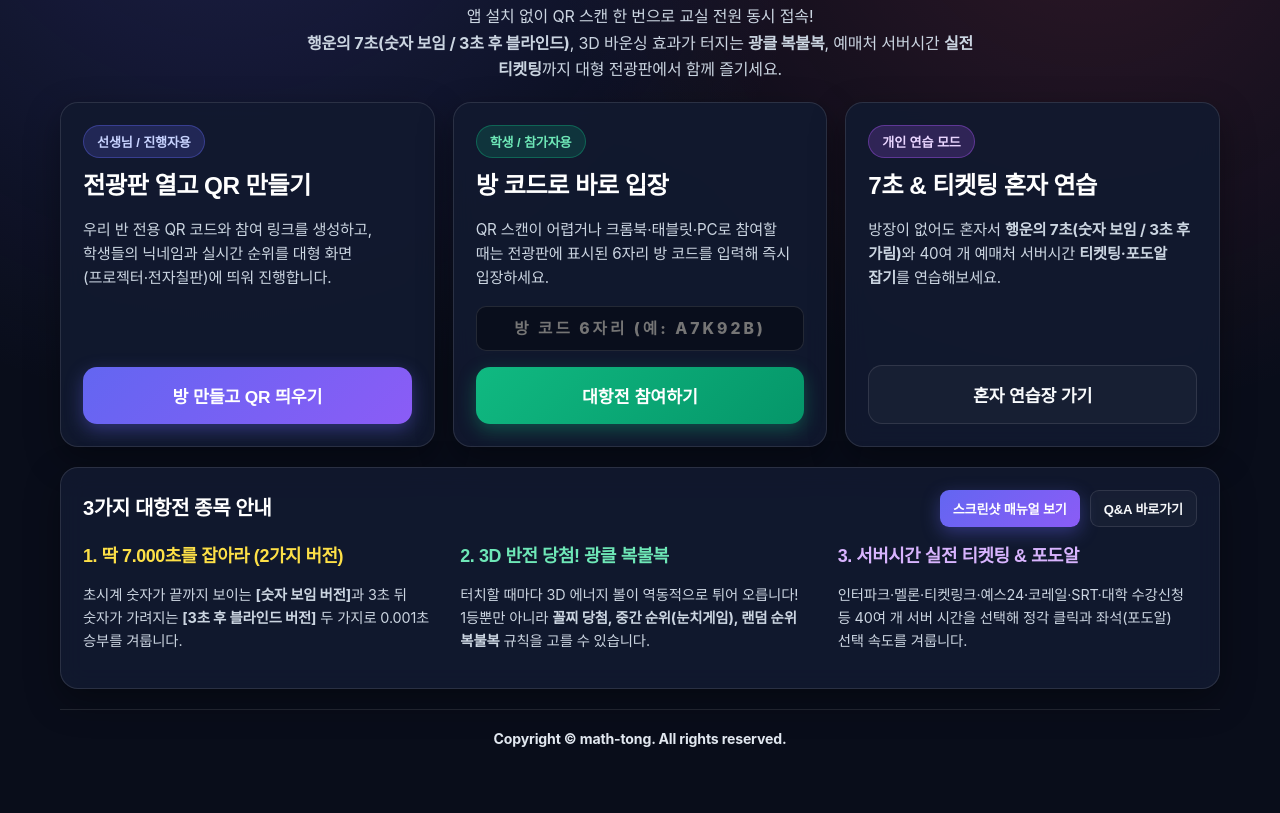
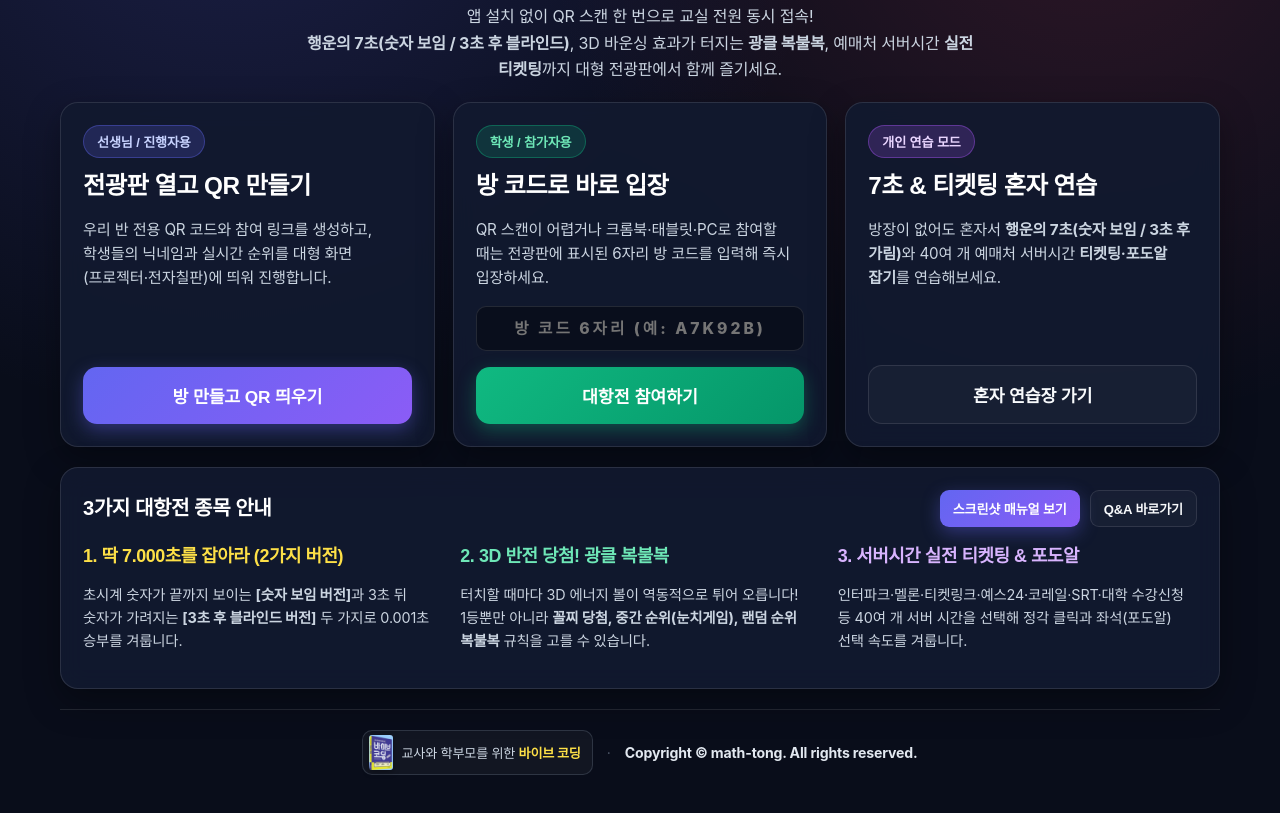
Before and after one commit to t98advisor1/7lucky, a website: page public/index.html in a window 1280 px wide. Shown: the part 327-1140 px from the top of the page. Drawn offline with Linux system fonts and the light colour scheme; no server answers; a web font is replaced by a local one.

Commit message:
feat: add Vibe Coding book link with cover before copyright in all footers

```diff
--- a/public/index.html
+++ b/public/index.html
@@ -141,8 +141,13 @@
 
     <!-- Footer -->
     <footer class="text-center mt-3" style="padding: 20px 10px 0; border-top: 1px solid var(--border); font-size: 0.88rem; color: var(--text-muted);">
-      <div style="font-weight: 700; color: #e2e8f0;">
-        Copyright © math-tong. All rights reserved.
+      <div class="footer-brand-row">
+        <a class="book-mini" href="https://vibecoding25.notion.site" target="_blank" rel="noopener noreferrer">
+          <img src="/vibecoding-book-cover.png" alt="교사와 학부모를 위한 바이브 코딩 표지" />
+          <span>교사와 학부모를 위한 <b>바이브 코딩</b></span>
+        </a>
+        <span class="footer-sep">·</span>
+        <span style="font-weight: 700; color: #e2e8f0;">Copyright © math-tong. All rights reserved.</span>
       </div>
     </footer>
   </div>
--- a/public/styles.css
+++ b/public/styles.css
@@ -704,3 +704,53 @@ tr.winner-row {
   height: 100% !important;
   display: block;
 }
+
+/* Footer Book Link (matching T-ong digital notebook style) */
+.footer-brand-row {
+  display: inline-flex;
+  align-items: center;
+  justify-content: center;
+  flex-wrap: wrap;
+  gap: 8px 14px;
+}
+
+.footer-sep {
+  color: var(--text-muted);
+  opacity: 0.5;
+}
+
+.book-mini {
+  display: inline-flex;
+  align-items: center;
+  gap: 8px;
+  text-decoration: none;
+  padding: 4px 11px 4px 6px;
+  border-radius: 10px;
+  background: rgba(255, 255, 255, 0.04);
+  border: 1px solid rgba(148, 163, 184, 0.22);
+  transition: border-color 0.2s, background 0.2s, transform 0.15s;
+}
+
+.book-mini img {
+  width: 24px;
+  height: auto;
+  border-radius: 3px;
+  box-shadow: 0 2px 6px rgba(0, 0, 0, 0.35);
+}
+
+.book-mini span {
+  font-size: 0.82rem;
+  color: #cbd5e1;
+  font-weight: 500;
+}
+
+.book-mini b {
+  color: #fde047;
+  font-weight: 800;
+}
+
+.book-mini:hover {
+  border-color: rgba(250, 204, 21, 0.55);
+  background: rgba(250, 204, 21, 0.1);
+  transform: translateY(-1px);
+}
```
Also changed, not shown: public/admin.html (+7 -2 lines), public/host.html (+7 -2 lines), public/join.html (+7 -2 lines), public/manual.html (+7 -2 lines), public/practice.html (+7 -2 lines), public/vibecoding-book-cover.png (added).
